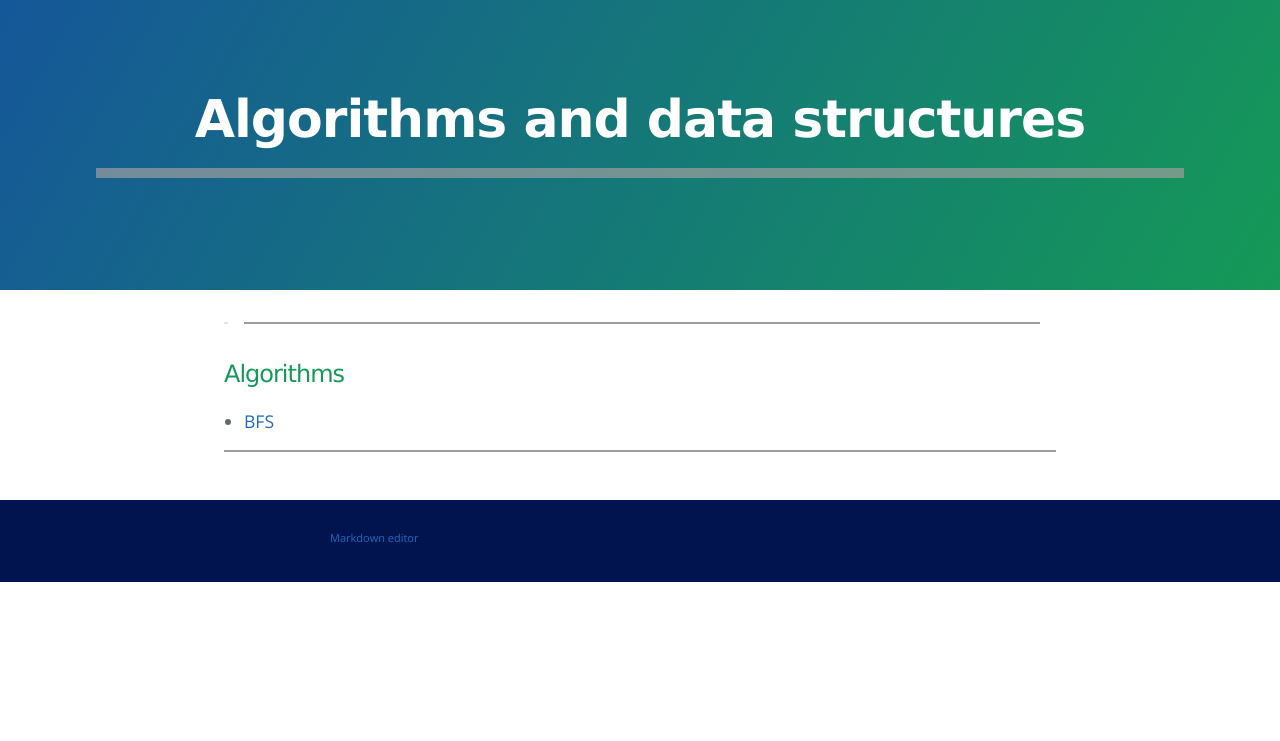
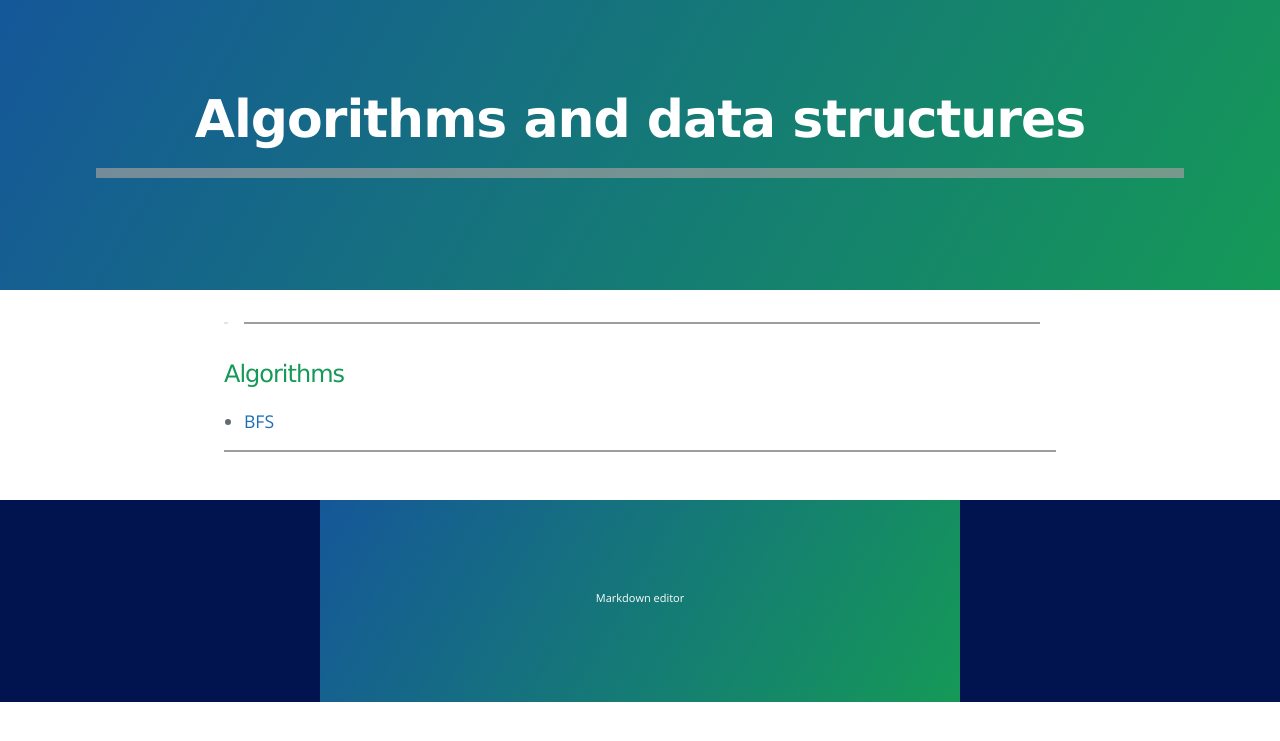
Before and after one commit to Nimitha-jagadeesha/Al-Ds, a Jekyll site: the page built from index.md, in a window 1280 px wide. Shown: the top 741 px of the page. Built offline with Jekyll 4.4.1, drawn with Linux system fonts in a browser that asks for light colours; the repository's description, which GitHub fills in, is left out; grey boxes are pictures that could not be loaded.

Commit message:
Update default.html

```diff
--- a/_layouts/default.html
+++ b/_layouts/default.html
@@ -31,10 +31,10 @@
 
     </main>
    <div id="footer_wrap" class="outer">
-      <footer class="inner">
+      <footer class="inner page-header">
 
         <p style="font-size: 11px;">
-            <a style="text-decoration: none;" href="{{ '/editor.html' | relative_url }}">Markdown editor</a>
+            <a style="color:white;text-decoration: none;" href="{{ '/editor.html' | relative_url }}">Markdown editor</a>
         </p>
       </footer>
   </body>
```
